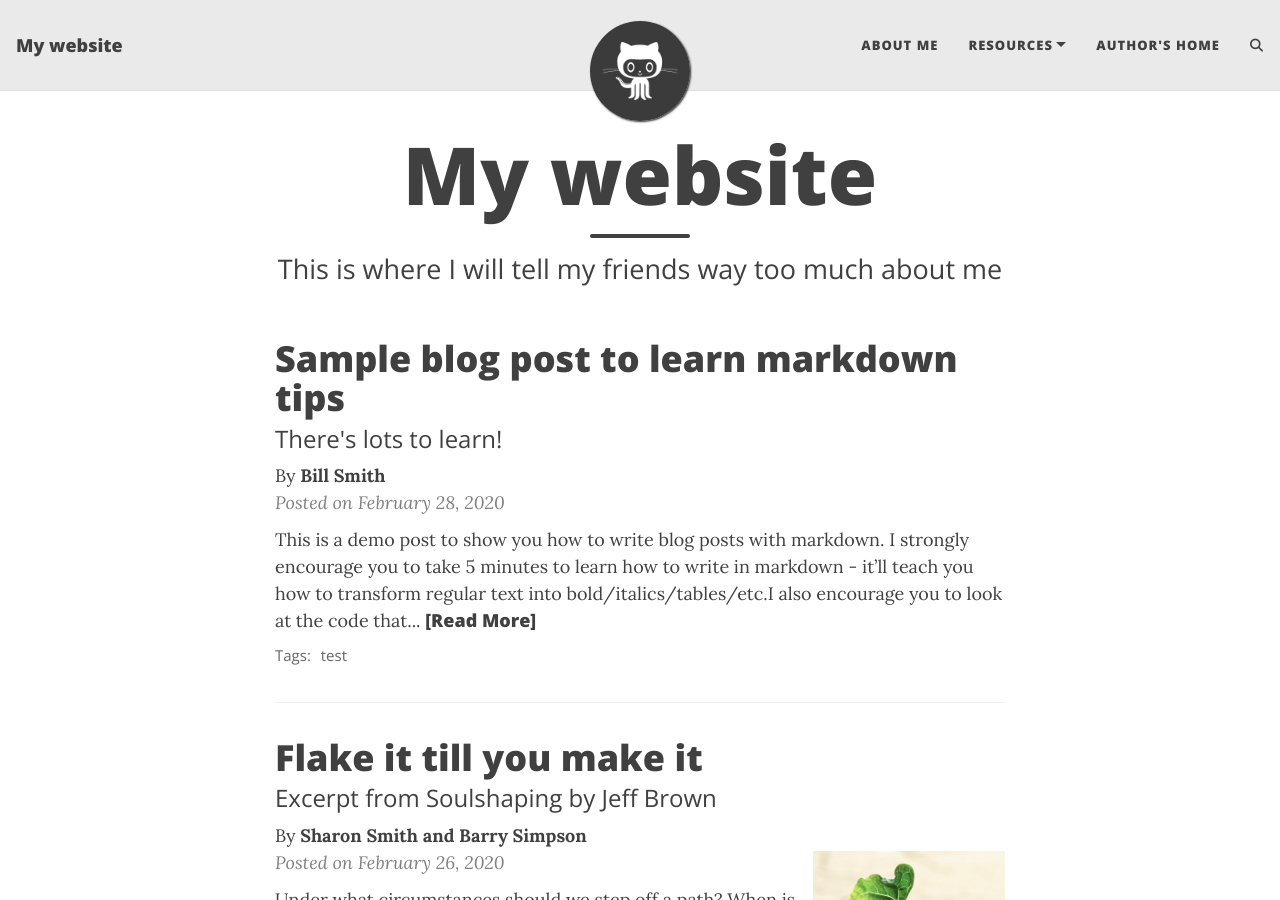
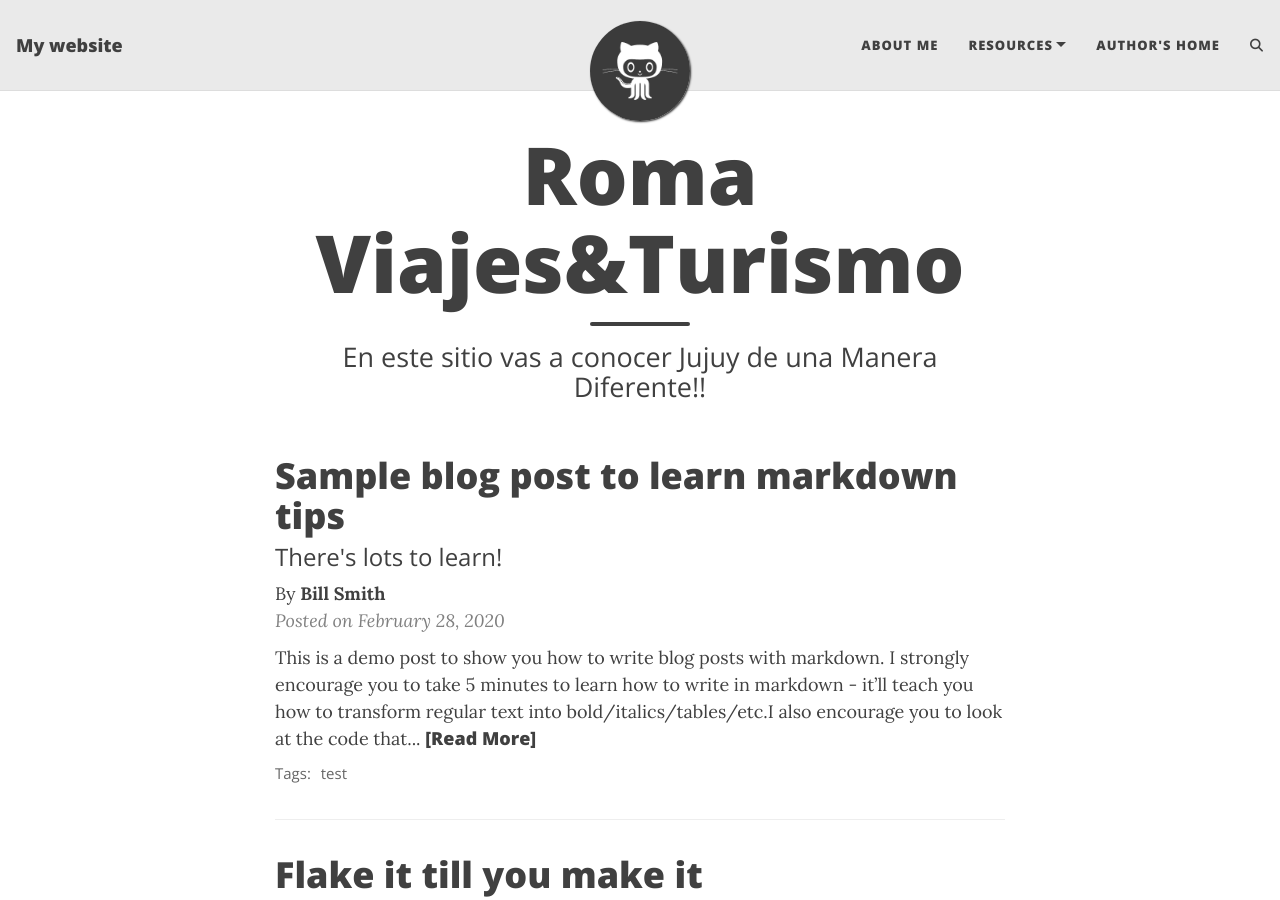
Before and after one commit to AR-Wonderlust/ar-wonderlust.github.io, a Jekyll site: the page built from index.html, in a window 1280 px wide and 900 px high. Built offline with Jekyll 4.4.1, drawn with Linux system fonts in a browser that asks for light colours; the list of posts is cut into pages by our own code; comment, search, counter and statistics services are not loaded.

Commit message:
Update index.html

```diff
--- a/index.html
+++ b/index.html
@@ -1,5 +1,5 @@
 ---
 layout: home
-title: My website
-subtitle: This is where I will tell my friends way too much about me
+title: Roma Viajes&Turismo
+subtitle: En este sitio vas a conocer Jujuy de una Manera Diferente!!
 ---
```
